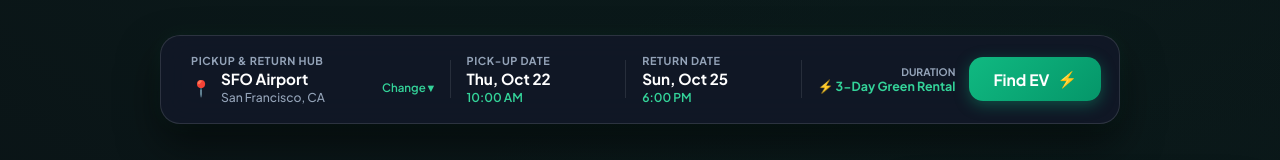
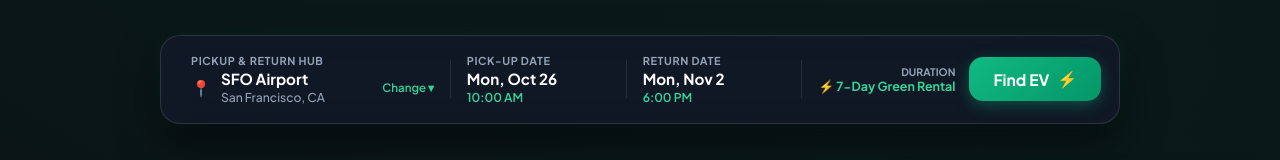
Before and after one commit to slowmotionsoundz/ecodrive-car-rental, a React (Vite) app: page / in a window 1280 px wide. Shown: the part 406-566 px from the top of the page. Built offline with nearby package versions, Linux system fonts and the light colour scheme.

Commit message:
Updated hardcoded pickup and dropoff so it an ongoing rental

```diff
--- a/src/App.jsx
+++ b/src/App.jsx
@@ -12,10 +12,21 @@ import AccountPage from './pages/AccountPage';
 
 import './App.css';
 
+const getDateTimeWithOffset = (dayOffset, time) => {
+  const date = new Date();
+  date.setDate(date.getDate() + dayOffset);
+
+  const year = date.getFullYear();
+  const month = String(date.getMonth() + 1).padStart(2, '0');
+  const day = String(date.getDate()).padStart(2, '0');
+
+  return `${year}-${month}-${day}T${time}`;
+};
+
 export default function App() {
   const [selectedHub, setSelectedHub] = useState('SFO Airport Hub');
-  const [pickupDate, setPickupDate] = useState('2026-10-22T10:00');
-  const [returnDate, setReturnDate] = useState('2026-10-25T18:00');
+  const [pickupDate, setPickupDate] = useState(() => getDateTimeWithOffset(-1, '10:00'));
+  const [returnDate, setReturnDate] = useState(() => getDateTimeWithOffset(6, '18:00'));
   const [activeRentalCar, setActiveRentalCar] = useState('Tesla Model Y Long Range');
   const [isLocked, setIsLocked] = useState(true);
   const [bookingToast, setBookingToast] = useState('');
```
